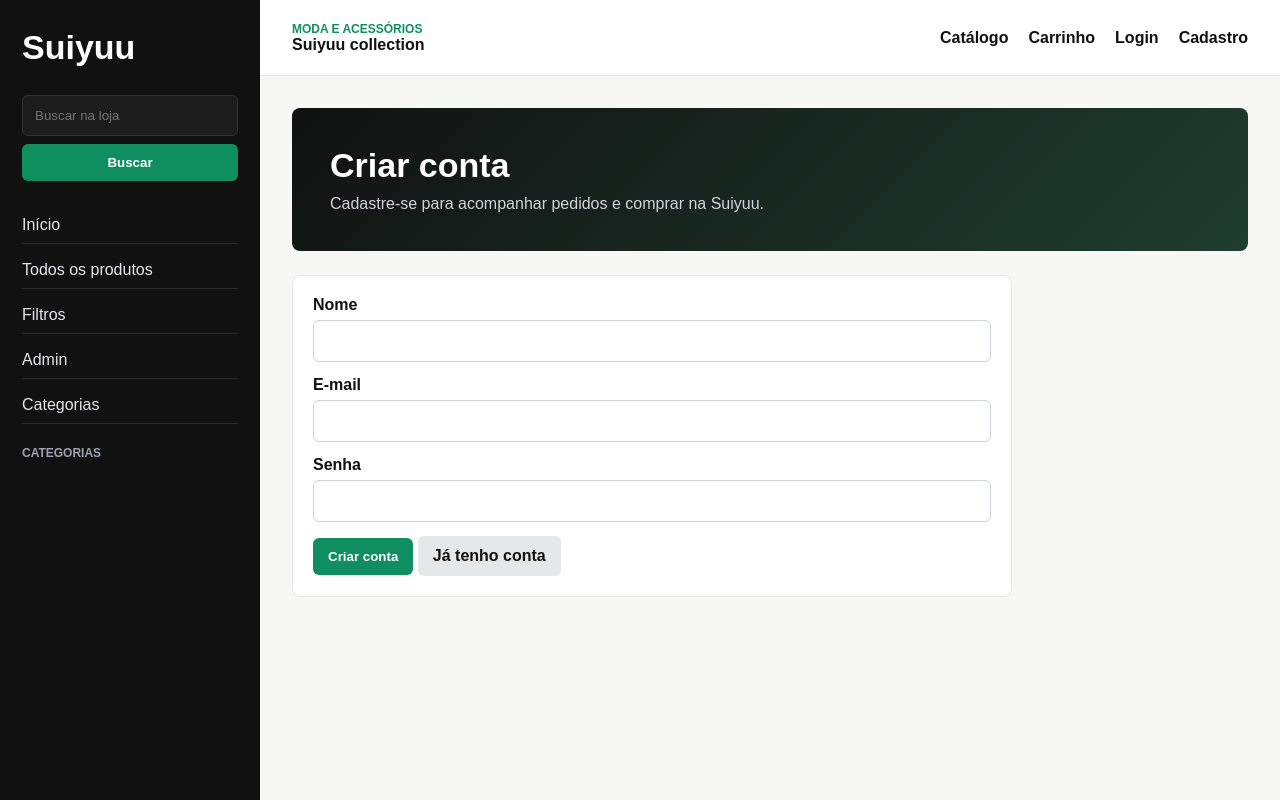
After one commit to nyyzyyyyy/loja-virtual-flask, a Flask app: page /cadastro in a window 1280 px wide. The commit adds this page. Run offline with Flask 3, Linux system fonts and the light colour scheme; data that the repository does not hold is empty.

Commit message:
Adiciona cadastro login e logout de usuarios

```diff
--- a/app.py
+++ b/app.py
@@ -1,7 +1,10 @@
-from flask import Flask, render_template, request, redirect, url_for
+from flask import Flask, render_template, request, redirect, url_for, session
 from database import conectar_banco
+from werkzeug.security import generate_password_hash, check_password_hash
 
 app = Flask(__name__)
+
+app.secret_key = "chave-secreta-suiyuu"
 
 def listar_produtos():
     conexao = conectar_banco()
@@ -204,6 +207,30 @@ def excluir_categoria(categoria_id):
     conexao.commit()
     conexao.close()
 
+def cadastrar_usuario(nome, email, senha):
+    senha_hash = generate_password_hash(senha)
+
+    conexao = conectar_banco()
+    conexao.execute(
+        """
+        INSERT INTO usuarios (nome, email, senha)
+        VALUES (?, ?, ?)
+        """,
+        (nome, email, senha_hash)
+    )
+    conexao.commit()
+    conexao.close()
+
+
+def buscar_usuario_por_email(email):
+    conexao = conectar_banco()
+    usuario = conexao.execute(
+        "SELECT * FROM usuarios WHERE email = ?",
+        (email,)
+    ).fetchone()
+    conexao.close()
+    return usuario
+
 @app.route("/admin/produtos/<int:produto_id>/excluir", methods=["POST"])
 def admin_excluir_produto(produto_id):
     excluir_produto(produto_id)
@@ -238,6 +265,52 @@ def admin_excluir_categoria(categoria_id):
     excluir_categoria(categoria_id)
     return redirect(url_for("admin_categorias"))
 
+@app.route("/cadastro", methods=["GET", "POST"])
+def cadastro():
+    erro = None
+
+    if request.method == "POST":
+        nome = request.form["nome"]
+        email = request.form["email"]
+        senha = request.form["senha"]
+
+        usuario_existente = buscar_usuario_por_email(email)
+
+        if usuario_existente:
+            erro = "Este e-mail ja esta cadastrado."
+        else:
+            cadastrar_usuario(nome, email, senha)
+            return redirect(url_for("login"))
+
+    return render_template("cadastro.html", erro=erro)
+
+@app.route("/login", methods=["GET", "POST"])
+def login():
+    erro = None
+
+    if request.method == "POST":
+        email = request.form["email"]
+        senha = request.form["senha"]
+
+        usuario = buscar_usuario_por_email(email)
+
+        if usuario and check_password_hash(usuario["senha"], senha):
+            session["usuario_id"] = usuario["id"]
+            session["usuario_nome"] = usuario["nome"]
+            session["usuario_tipo"] = usuario["tipo"]
+            return redirect(url_for("home"))
+
+        erro = "E-mail ou senha invalidos."
+
+    return render_template("login.html", erro=erro)
+
+@app.route("/logout")
+def logout():
+    session.clear()
+    return redirect(url_for("home"))
+
+
+
 if __name__ == "__main__":
     print("Iniciando o servidor Flask...")
     app.run(debug=True)
--- a/static/css/style.css
+++ b/static/css/style.css
@@ -487,3 +487,11 @@ a {
 .categoria-form {
     margin-bottom: 18px;
 }
+.mensagem-erro {
+    background: #fee2e2;
+    color: #991b1b;
+    border: 1px solid #fecaca;
+    padding: 12px;
+    border-radius: 6px;
+    margin-top: 0;
+}
--- a/templates/base.html
+++ b/templates/base.html
@@ -58,7 +58,13 @@
             <nav>
                 <a href="/produtos">Catálogo</a>
                 <a href="#">Carrinho</a>
-                <a href="#">Login</a>
+                {% if session.usuario_id %}
+                    <a href="#">Olá, {{ session.usuario_nome }}</a>
+                    <a href="{{ url_for('logout') }}">Sair</a>
+                {% else %}
+                    <a href="{{ url_for('login') }}">Login</a>
+                     <a href="{{ url_for('cadastro') }}">Cadastro</a>
+                {% endif %}
             </nav>
         </header>
 
--- /dev/null
+++ b/templates/cadastro.html
@@ -0,0 +1,34 @@
+{% extends "base.html" %}
+
+{% block title %}Cadastro | Suiyuu{% endblock %}
+
+{% block content %}
+<section class="hero">
+    <h2>Criar conta</h2>
+    <p>Cadastre-se para acompanhar pedidos e comprar na Suiyuu.</p>
+</section>
+
+<form class="form-admin" method="post">
+    {% if erro %}
+        <p class="mensagem-erro">{{ erro }}</p>
+    {% endif %}
+
+    <label>
+        Nome
+        <input type="text" name="nome" required>
+    </label>
+
+    <label>
+        E-mail
+        <input type="email" name="email" required>
+    </label>
+
+    <label>
+        Senha
+        <input type="password" name="senha" required>
+    </label>
+
+    <button type="submit">Criar conta</button>
+    <a class="botao-secundario" href="{{ url_for('login') }}">Já tenho conta</a>
+</form>
+{% endblock %}
```
Also changed, not shown: migrar_usuarios.py (added, +18 -0 lines), templates/login.html (added, +29 -0 lines).
